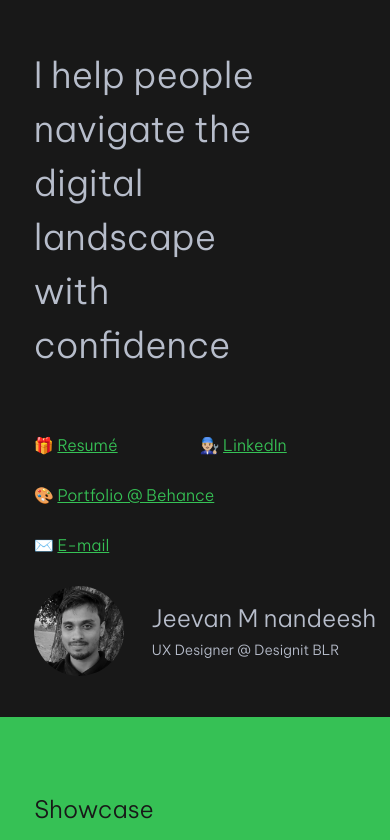
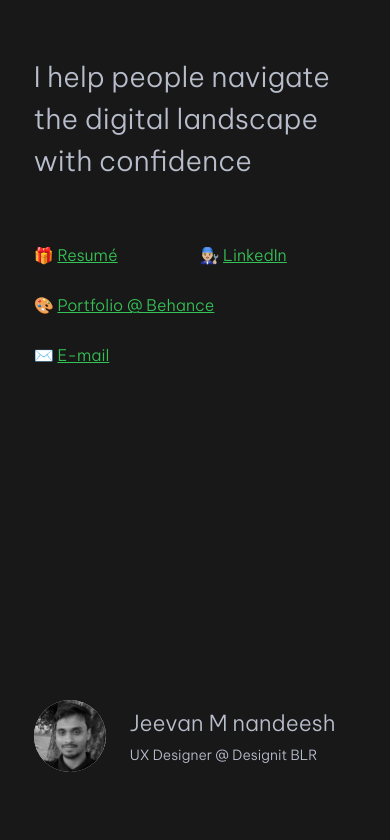
Before and after one commit to jeevanmn/jeevan_personal_site, a plain HTML site: page index.html in a window 390 px wide. Shown: the top 840 px of the page. Drawn offline with Linux system fonts and the light colour scheme.

Commit message:
Update to solve rendering issues with left parent div
Left parent div overflow behaviour was hindered by setting a fixed heigh. Fixed this by using min-height instead

```diff
--- a/style.css
+++ b/style.css
@@ -273,7 +273,7 @@ color: #181818;
     }
 
     .left_parent {
-        height: 85vh;
+        min-height: fit-content;
         width: 100vw;
         background-color: #181818;
         display: flex;
@@ -282,13 +282,51 @@ color: #181818;
         position: relative;
     }
 
+    .my_avatar {
+        object-fit: cover;
+        height: 72px;
+        width: 72px;
+        background: #D9D9D9;
+        border-radius: 400px;
+        margin-right: 1.5rem;
+    }
+
+    .hero_title {
+        font-family: 'Be Vietnam Pro';
+        font-style: normal;
+        font-weight: 300;
+        font-size: 28px;
+        line-height: 150%;
+        color: #b7bdcb;
+
+
+        margin-right: 15%;
+        padding: 0%;
+        margin-top: 0%;
+        margin-bottom: 4rem;
+    }
+
+    .my_name {
+        display: flex;
+        flex-direction: column;
+        justify-content: center;
+        height: 72px;
+    }
+
+    .my_name_title {
+        font-family: 'Be Vietnam Pro';
+        font-style: normal;
+        font-weight: 300;
+        font-size: 22px;
+        line-height: 30px;
+        margin-bottom: 0.5rem;
+        color: #b7bdcb;
+    }
+
     .right_parent {
         height: auto;
         width: 100vw;
         background-color: #181818;
-
-        /* This is what actually makes the right side scroll */
-
 
     }
 
@@ -312,9 +350,9 @@ color: #181818;
         font-family: 'Be Vietnam Pro';
     font-style: normal;
     font-weight: 400;
-    font-size: 24px;
+    font-size: 22px;
     line-height: 150%;
-    margin-top: 4.6666vh;
+    margin-top: 3.6666vh;
     color: #181818;
     }
 
@@ -322,7 +360,7 @@ color: #181818;
         font-family: 'Be Vietnam Pro';
         font-style: normal;
         font-weight: 400;
-        font-size: 16px;
+        font-size: 14px;
         line-height: 19px;
         margin-top: 1.2222vh;
         color: #181818;
@@ -334,7 +372,7 @@ color: #181818;
         font-family: 'Be Vietnam Pro';
         font-style: normal;
         font-weight: 400;
-        font-size: 16px;
+        font-size: 14px;
         line-height: 18px;
         color: #D9D9D9;
         border-radius: 400px;
@@ -343,7 +381,7 @@ color: #181818;
         background: #181818;
         padding-left: 2rem;
         padding-right: 2rem;
-        margin-bottom: 4.6666vh;
+        margin-bottom: 3.6666vh;
 
     }
 
```
